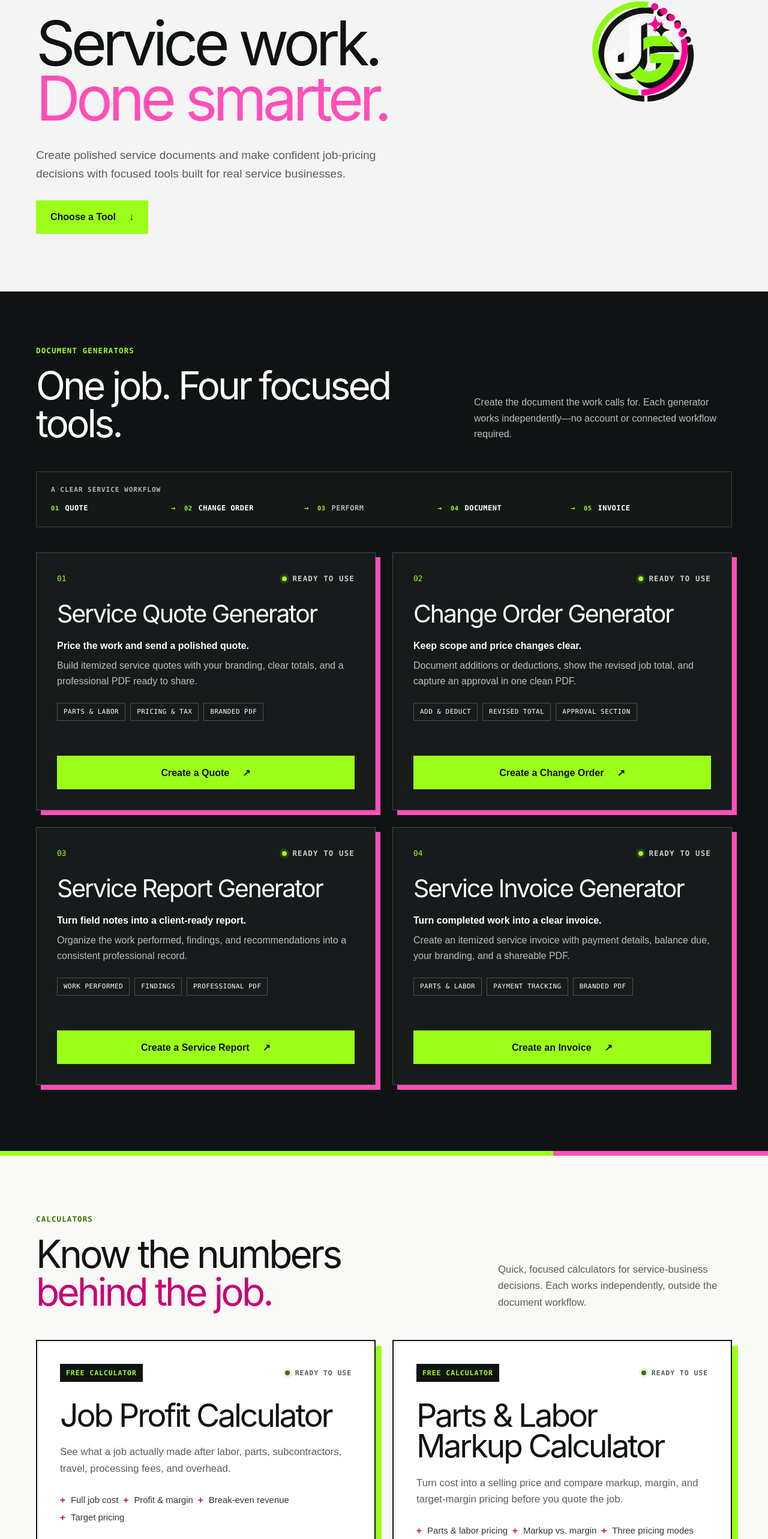
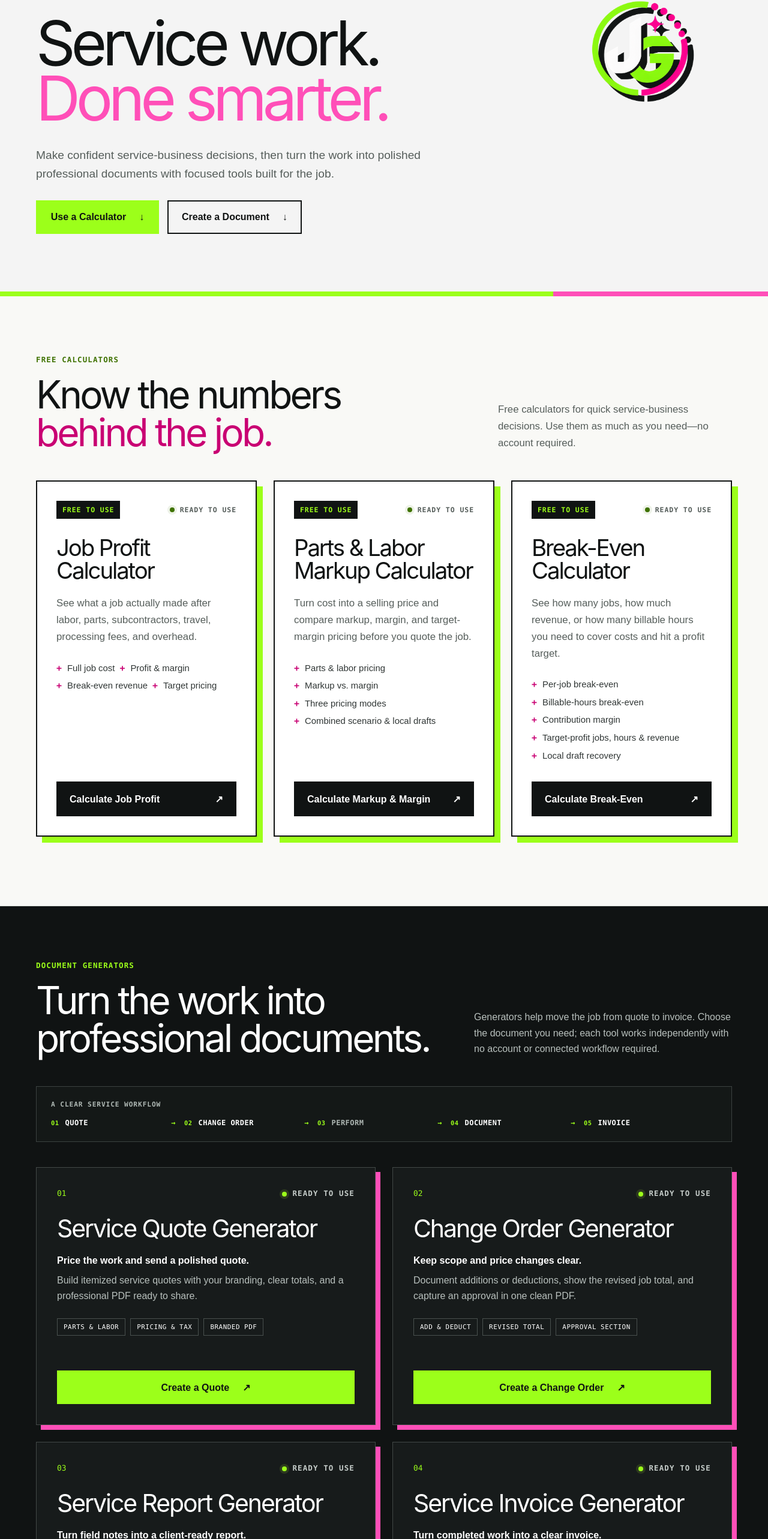
Before and after one commit to jakevans90/jakegenerates, a Next.js app: page / in a window 1280 px wide. Shown: the part 211-2777 px from the top of the page at 60% size. Built offline with nearby package versions, Linux system fonts and the light colour scheme; no server answers.

Commit message:
Add break-even calculator and clarify tool funnel

```diff
--- a/src/app/globals.css
+++ b/src/app/globals.css
@@ -43,7 +43,10 @@ a:focus-visible { outline: 3px solid var(--pink); outline-offset: 4px; }
 .hero h1 { font-family: var(--font-geist-sans); font-size: clamp(4rem, 8vw, 7rem); line-height: .9; letter-spacing: -.07em; margin: 0; max-width: 900px; }
 .hero h1 em, .coming-soon h2 em { color: var(--pink); font-style: normal; }
 .hero-copy { max-width: 650px; color: var(--muted); font-size: 1.2rem; line-height: 1.6; margin: 34px 0 28px; }
-.hero-button { min-width: 180px; }
+.hero-actions { display: flex; flex-wrap: wrap; gap: 14px; }
+.hero-button { min-width: 205px; }
+.secondary-button { min-height: 56px; padding: 0 22px; display: inline-flex; align-items: center; justify-content: center; gap: 22px; border: 2px solid var(--ink); background: transparent; color: var(--ink); font-weight: 900; white-space: nowrap; transition: background var(--transition), color var(--transition); }
+.secondary-button:hover { background: var(--ink); color: white; }
 .text-link { font-weight: 800; display: inline-flex; gap: 10px; border-bottom: 2px solid var(--ink); padding-bottom: 4px; }
 .text-link:hover { color: #c90073; border-color: #c90073; }
 .hero-mark { width: 215px; height: 215px; position: absolute; right: 4%; top: 95px; }
@@ -84,14 +87,14 @@ a:focus-visible { outline: 3px solid var(--pink); outline-offset: 4px; }
 .calculator-heading h2 { font-family: var(--font-geist-sans); font-size: clamp(2.5rem, 5vw, 4.3rem); line-height: .98; letter-spacing: -.06em; margin: 0; }
 .calculator-heading h2 em { color: var(--pink-deep); font-style: normal; }
 .calculator-heading > p { max-width: 390px; color: var(--muted); font-size: 1.05rem; line-height: 1.65; margin: 0; }
-.calculator-list { display: grid; grid-template-columns: repeat(2, minmax(0, 1fr)); gap: 28px; }
-.calculator-card { min-height: 430px; display: flex; flex-direction: column; padding: 38px; border: 2px solid var(--ink); background: white; box-shadow: 10px 10px 0 var(--green); }
+.calculator-list { display: grid; grid-template-columns: repeat(3, minmax(0, 1fr)); gap: 28px; }
+.calculator-card { min-height: 470px; display: flex; flex-direction: column; padding: 32px; border: 2px solid var(--ink); background: white; box-shadow: 10px 10px 0 var(--green); }
 .calculator-list > :only-child { grid-column: 1 / -1; }
 .calculator-meta { display: flex; align-items: center; justify-content: space-between; gap: 20px; margin-bottom: 30px; font-family: var(--font-geist-mono); text-transform: uppercase; letter-spacing: .08em; font-size: .72rem; font-weight: 800; }
 .calculator-meta > span:first-child { padding: 7px 10px; background: var(--ink); color: var(--green); }
 .calculator-status { display: inline-flex; align-items: center; gap: 9px; color: var(--muted); }
 .calculator-status > span { width: 8px; height: 8px; border-radius: 50%; background: var(--green-deep); box-shadow: 0 0 0 4px #3f720018; }
-.calculator-card h3 { font-family: var(--font-geist-sans); font-size: clamp(2.25rem, 4.2vw, 3.7rem); line-height: .95; letter-spacing: -.06em; margin: 0 0 22px; }
+.calculator-card h3 { font-family: var(--font-geist-sans); font-size: clamp(2rem, 3vw, 2.8rem); line-height: .98; letter-spacing: -.055em; margin: 0 0 22px; text-wrap: balance; }
 .calculator-lead { max-width: 760px; color: var(--muted); font-size: 1.05rem; line-height: 1.65; margin: 0; }
 .calculator-features { display: flex; flex-wrap: wrap; gap: 8px; margin: 28px 0 32px; padding: 0; list-style: none; }
 .calculator-features li { position: relative; padding-left: 18px; color: #303635; font-size: .93rem; }
@@ -138,6 +141,7 @@ a:focus-visible { outline: 3px solid var(--pink); outline-offset: 4px; }
   .hero h1 { max-width: 100%; font-size: clamp(2.35rem, 10vw, 2.8rem); line-height: .98; letter-spacing: -.05em; overflow-wrap: anywhere; }
   .hero-copy { font-size: 1.05rem; line-height: 1.55; margin-top: 26px; }
   .hero-button { width: 100%; }
+  .hero-actions { width: 100%; }
   .section-heading h2, .coming-soon h2 { font-size: clamp(1.85rem, 7.5vw, 2.25rem); overflow-wrap: anywhere; }
   .section-heading { align-items: start; flex-direction: column; gap: 25px; }
   .calculator-heading { align-items: start; flex-direction: column; gap: 25px; }
--- a/src/app/layout.tsx
+++ b/src/app/layout.tsx
@@ -6,7 +6,7 @@ const GA_MEASUREMENT_ID = "G-DW36H2JDZ2";
 
 export const metadata: Metadata = {
   title: { default: "JakeGenerates — Practical tools for repetitive work", template: "%s | JakeGenerates" },
-  description: "Practical service-business generators and calculators for creating professional documents and making clearer job-pricing decisions.",
+  description: "Free service-business calculators for pricing decisions, plus focused generators for creating professional quotes, change orders, reports, and invoices.",
   icons: {
     icon: "/brand/jg-circle.png",
     shortcut: "/brand/jg-circle.png",
--- a/src/app/page.tsx
+++ b/src/app/page.tsx
@@ -27,6 +27,14 @@ const calculators = [
     cta: "Calculate Markup & Margin",
     url: "https://markup.jakegenerates.com/",
   },
+  {
+    id: "break-even-calculator",
+    name: "Break-Even Calculator",
+    description: "See how many jobs, how much revenue, or how many billable hours you need to cover costs and hit a profit target.",
+    features: ["Per-job break-even", "Billable-hours break-even", "Contribution margin", "Target-profit jobs, hours & revenue", "Local draft recovery"],
+    cta: "Calculate Break-Even",
+    url: "https://break-even.jakegenerates.com/",
+  },
 ];
 
 export default function Home() {
@@ -35,14 +43,35 @@ export default function Home() {
       <div className="hero-content">
         <div className="eyebrow"><span aria-hidden="true" /> Practical software, made by Jake</div>
         <h1>Service work.<br /><em>Done smarter.</em></h1>
-        <p className="hero-copy">Create polished service documents and make confident job-pricing decisions with focused tools built for real service businesses.</p>
-        <a className="primary-button hero-button" href="#tools">Choose a Tool <span aria-hidden="true">↓</span></a>
+        <p className="hero-copy">Make confident service-business decisions, then turn the work into polished professional documents with focused tools built for the job.</p>
+        <div className="hero-actions">
+          <a className="primary-button hero-button" href="#tools">Use a Calculator <span aria-hidden="true">↓</span></a>
+          <a className="secondary-button hero-button" href="#generators">Create a Document <span aria-hidden="true">↓</span></a>
+        </div>
       </div>
       <div className="hero-mark" aria-hidden="true"><Image src={heroLogo} alt="" priority sizes="(max-width: 850px) 130px, 215px" /></div>
     </section>
 
-    <section className="tools-section" id="tools" aria-labelledby="generators-title"><div className="shell">
-      <div className="section-heading"><div><p className="kicker">Document generators</p><h2 id="generators-title">One job. Four focused tools.</h2></div><p>Create the document the work calls for. Each generator works independently—no account or connected workflow required.</p></div>
+    <section className="calculators-section" id="tools" aria-labelledby="calculators-title"><div className="shell">
+      <div className="calculator-heading">
+        <div><p className="kicker">Free calculators</p><h2 id="calculators-title">Know the numbers<br /><em>behind the job.</em></h2></div>
+        <p>Free calculators for quick service-business decisions. Use them as much as you need—no account required.</p>
+      </div>
+      <div className="calculator-list">
+        {calculators.map((calculator) => <article className="calculator-card" id={calculator.id} key={calculator.id}>
+          <div className="calculator-meta"><span>Free to use</span><span className="calculator-status"><span aria-hidden="true" /> Ready to use</span></div>
+          <h3>{calculator.name}</h3>
+          <p className="calculator-lead">{calculator.description}</p>
+          <ul className="calculator-features" aria-label={`${calculator.name} highlights`}>
+            {calculator.features.map((feature) => <li key={feature}>{feature}</li>)}
+          </ul>
+          <a className="calculator-button" href={calculator.url} target="_blank" rel="noreferrer">{calculator.cta} <span aria-hidden="true">↗</span><span className="sr-only"> (opens in a new tab)</span></a>
+        </article>)}
+      </div>
+    </div></section>
+
+    <section className="tools-section" id="generators" aria-labelledby="generators-title"><div className="shell">
+      <div className="section-heading"><div><p className="kicker">Document generators</p><h2 id="generators-title">Turn the work into professional documents.</h2></div><p>Generators help move the job from quote to invoice. Choose the document you need; each tool works independently with no account or connected workflow required.</p></div>
       <div className="workflow-block" aria-labelledby="workflow-title">
         <p className="workflow-label" id="workflow-title">A clear service workflow</p>
         <ol className="workflow">
@@ -58,24 +87,6 @@ export default function Home() {
       </div>
     </div></section>
 
-    <section className="calculators-section" id="calculators" aria-labelledby="calculators-title"><div className="shell">
-      <div className="calculator-heading">
-        <div><p className="kicker">Calculators</p><h2 id="calculators-title">Know the numbers<br /><em>behind the job.</em></h2></div>
-        <p>Quick, focused calculators for service-business decisions. Each works independently, outside the document workflow.</p>
-      </div>
-      <div className="calculator-list">
-        {calculators.map((calculator) => <article className="calculator-card" id={calculator.id} key={calculator.id}>
-          <div className="calculator-meta"><span>Free calculator</span><span className="calculator-status"><span aria-hidden="true" /> Ready to use</span></div>
-          <h3>{calculator.name}</h3>
-          <p className="calculator-lead">{calculator.description}</p>
-          <ul className="calculator-features" aria-label={`${calculator.name} highlights`}>
-            {calculator.features.map((feature) => <li key={feature}>{feature}</li>)}
-          </ul>
-          <a className="calculator-button" href={calculator.url} target="_blank" rel="noreferrer">{calculator.cta} <span aria-hidden="true">↗</span><span className="sr-only"> (opens in a new tab)</span></a>
-        </article>)}
-      </div>
-    </div></section>
-
     <section className="coming-soon shell"><p className="kicker">On the workbench</p><div className="coming-grid"><h2>More useful tools,<br /><em>when they&apos;re ready.</em></h2><p>We&apos;re building a small, thoughtful collection—not a crowded toolbox. New tools will earn their place by saving time on real work.</p></div></section>
   </main><SiteFooter /></>;
 }
```
